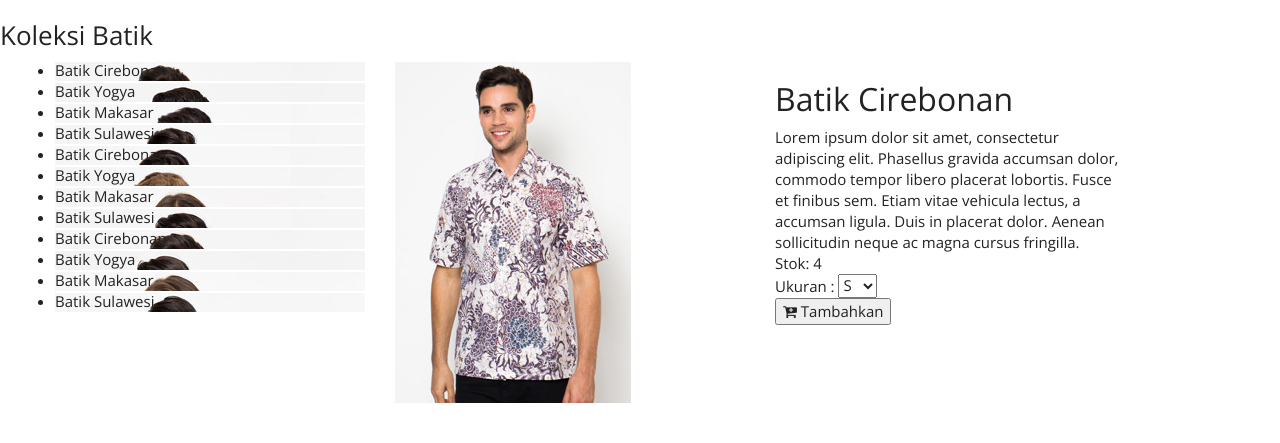
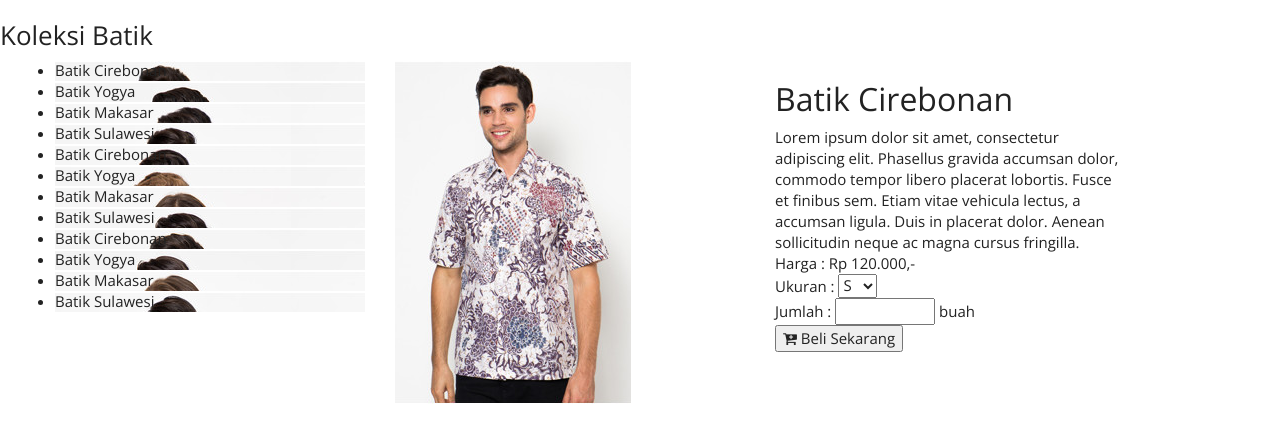
Before and after one commit to afief/Simmerce, a PHP site: page / in a window 1280 px wide. Shown: the top 443 px of the page. Run offline with PHP 8.4, Linux system fonts and the light colour scheme.

Commit message:
keranjang belanja

```diff
--- a/api/data.json
+++ b/api/data.json
@@ -4,84 +4,84 @@
 		{
 			"nama": "Batik Cirebonan",
 			"keterangan": "Lorem ipsum dolor sit amet, consectetur adipiscing elit. Phasellus gravida accumsan dolor, commodo tempor libero placerat lobortis. Fusce et finibus sem. Etiam vitae vehicula lectus, a accumsan ligula. Duis in placerat dolor. Aenean sollicitudin neque ac magna cursus fringilla.",
-			"stok": 4,
+			"harga" : 120000,
 			"ukuran": ["S", "M", "L", "XL"],
 			"image": "uploads/1.jpg"
 		},
 		{
 			"nama": "Batik Yogya",
 			"keterangan": "Lorem ipsum dolor sit amet, consectetur adipiscing elit. Phasellus gravida accumsan dolor, commodo tempor libero placerat lobortis. Fusce et finibus sem. Etiam vitae vehicula lectus, a accumsan ligula. Duis in placerat dolor. Aenean sollicitudin neque ac magna cursus fringilla.",
-			"stok": 4,
+			"harga" : 120000,
 			"ukuran": ["S", "M", "L", "XL"],
 			"image": "uploads/2.jpg"
 		},
 		{
 			"nama": "Batik Makasar",
 			"keterangan": "Lorem ipsum dolor sit amet, consectetur adipiscing elit. Phasellus gravida accumsan dolor, commodo tempor libero placerat lobortis. Fusce et finibus sem. Etiam vitae vehicula lectus, a accumsan ligula. Duis in placerat dolor. Aenean sollicitudin neque ac magna cursus fringilla.",
-			"stok": 4,
+			"harga" : 120000,
 			"ukuran": ["S", "M", "L", "XL"],
 			"image": "uploads/3.jpg"
 		},
 		{
 			"nama": "Batik Sulawesi",
 			"keterangan": "Lorem ipsum dolor sit amet, consectetur adipiscing elit. Phasellus gravida accumsan dolor, commodo tempor libero placerat lobortis. Fusce et finibus sem. Etiam vitae vehicula lectus, a accumsan ligula. Duis in placerat dolor. Aenean sollicitudin neque ac magna cursus fringilla.",
-			"stok": 4,
+			"harga" : 120000,
 			"ukuran": ["S", "M", "L", "XL"],
 			"image": "uploads/4.jpg"
 		},
 		{
 			"nama": "Batik Cirebonan",
 			"keterangan": "Lorem ipsum dolor sit amet, consectetur adipiscing elit. Phasellus gravida accumsan dolor, commodo tempor libero placerat lobortis. Fusce et finibus sem. Etiam vitae vehicula lectus, a accumsan ligula. Duis in placerat dolor. Aenean sollicitudin neque ac magna cursus fringilla.",
-			"stok": 4,
+			"harga" : 120000,
 			"ukuran": ["S", "M", "L", "XL"],
 			"image": "uploads/5.jpg"
 		},
 		{
 			"nama": "Batik Yogya",
 			"keterangan": "Lorem ipsum dolor sit amet, consectetur adipiscing elit. Phasellus gravida accumsan dolor, commodo tempor libero placerat lobortis. Fusce et finibus sem. Etiam vitae vehicula lectus, a accumsan ligula. Duis in placerat dolor. Aenean sollicitudin neque ac magna cursus fringilla.",
-			"stok": 4,
+			"harga" : 120000,
 			"ukuran": ["S", "M", "L", "XL"],
 			"image": "uploads/6.jpg"
 		},
 		{
 			"nama": "Batik Makasar",
 			"keterangan": "Lorem ipsum dolor sit amet, consectetur adipiscing elit. Phasellus gravida accumsan dolor, commodo tempor libero placerat lobortis. Fusce et finibus sem. Etiam vitae vehicula lectus, a accumsan ligula. Duis in placerat dolor. Aenean sollicitudin neque ac magna cursus fringilla.",
-			"stok": 4,
+			"harga" : 120000,
 			"ukuran": ["S", "M", "L", "XL"],
 			"image": "uploads/7.jpg"
 		},
 		{
 			"nama": "Batik Sulawesi",
 			"keterangan": "Lorem ipsum dolor sit amet, consectetur adipiscing elit. Phasellus gravida accumsan dolor, commodo tempor libero placerat lobortis. Fusce et finibus sem. Etiam vitae vehicula lectus, a accumsan ligula. Duis in placerat dolor. Aenean sollicitudin neque ac magna cursus fringilla.",
-			"stok": 4,
+			"harga" : 120000,
 			"ukuran": ["S", "M", "L", "XL"],
 			"image": "uploads/8.jpg"
 		},
 		{
 			"nama": "Batik Cirebonan",
 			"keterangan": "Lorem ipsum dolor sit amet, consectetur adipiscing elit. Phasellus gravida accumsan dolor, commodo tempor libero placerat lobortis. Fusce et finibus sem. Etiam vitae vehicula lectus, a accumsan ligula. Duis in placerat dolor. Aenean sollicitudin neque ac magna cursus fringilla.",
-			"stok": 4,
+			"harga" : 120000,
 			"ukuran": ["S", "M", "L", "XL"],
 			"image": "uploads/9.jpg"
 		},
 		{
 			"nama": "Batik Yogya",
 			"keterangan": "Lorem ipsum dolor sit amet, consectetur adipiscing elit. Phasellus gravida accumsan dolor, commodo tempor libero placerat lobortis. Fusce et finibus sem. Etiam vitae vehicula lectus, a accumsan ligula. Duis in placerat dolor. Aenean sollicitudin neque ac magna cursus fringilla.",
-			"stok": 4,
+			"harga" : 120000,
 			"ukuran": ["S", "M", "L", "XL"],
 			"image": "uploads/10.jpg"
 		},
 		{
 			"nama": "Batik Makasar",
 			"keterangan": "Lorem ipsum dolor sit amet, consectetur adipiscing elit. Phasellus gravida accumsan dolor, commodo tempor libero placerat lobortis. Fusce et finibus sem. Etiam vitae vehicula lectus, a accumsan ligula. Duis in placerat dolor. Aenean sollicitudin neque ac magna cursus fringilla.",
-			"stok": 4,
+			"harga" : 120000,
 			"ukuran": ["S", "M", "L", "XL"],
 			"image": "uploads/11.jpg"
 		},
 		{
 			"nama": "Batik Sulawesi",
 			"keterangan": "Lorem ipsum dolor sit amet, consectetur adipiscing elit. Phasellus gravida accumsan dolor, commodo tempor libero placerat lobortis. Fusce et finibus sem. Etiam vitae vehicula lectus, a accumsan ligula. Duis in placerat dolor. Aenean sollicitudin neque ac magna cursus fringilla.",
-			"stok": 4,
+			"harga" : 120000,
 			"ukuran": ["S", "M", "L", "XL"],
 			"image": "uploads/12.jpg"
 		}
--- a/html/home.html
+++ b/html/home.html
@@ -5,7 +5,7 @@
 
 		<div class="col-sm-4 part koleksi">
 			<ul class="items">
-				<li ng-repeat="item in items" ng-click="thumbClick(item)" style="background-image: url({{item.image}})">
+				<li ng-repeat="item in items" ng-click="thumbClick(item)" ng-class="{selected: (item == selectedItem)}" style="background-image: url({{item.image}})">
 					<div class="info">
 						{{item.nama}}
 					</div>
@@ -20,19 +20,23 @@
 			<h2 class="nama">{{selectedItem.nama}}</h2>
 			<div class="keterangan">{{selectedItem.keterangan}}</div>
 
-			<div class="stok">Stok: <span>{{selectedItem.stok}}</span></div>
+			<div class="stok">Harga : <span>Rp {{numberWithCommas(selectedItem.harga)}},-</span></div>
 			<div class="ukuran">Ukuran :
 				<select name="">
 					<option ng-repeat="uku in selectedItem.ukuran" value="uku">{{uku}}</option>
 				</select>
 			</div>
+			<div class="jumlah stok">
+				Jumlah :
+				<input type="number" style="width: 100px" ng-model="purchaseItem.jumlah"> buah
+			</div>
 
-			<button>
+			<button ng-click="buyItem(selectedItem)">
 				<span class="icon">
 					<i class="fa fa-cart-plus"></i>
 				</span>
 				<span class="text">
-					Tambahkan
+					Beli Sekarang
 				</span>
 			</button>
 		</div>
--- a/js/PageModule.js
+++ b/js/PageModule.js
@@ -8,13 +8,23 @@ pageModule.config(['$routeProvider',
 			controller: 'HomeController',
 			authenticate: false
 		}).
+		when('/cart', {
+			templateUrl: 'html/cart.html',
+			controller: "CartController",
+			authenticate: false
+		}).
 		otherwise({
 			redirectTo: '/'
 		});
 	}
 	]);
 
-pageModule.controller('HomeController', ['$scope', 'user', function($scope, user){
+pageModule.run(["$rootScope", function($root) {
+	$root.purchaseItem = {}
+}
+]);
+
+pageModule.controller('HomeController', ['$scope', '$rootScope', 'user', '$location', function($scope, $root, user, location){
 
 	$scope.items = [];
 	$scope.selectedItem = {};
@@ -29,4 +39,27 @@ pageModule.controller('HomeController', ['$scope', 'user', function($scope, user
 		$scope.selectedItem = item;
 	}
 
-}])
+	$root.purchaseItem = {};
+	$scope.buyItem = function(selectedItem) {
+		console.log(selectedItem);
+		$root.purchaseItem.item = selectedItem;
+		location.path("/cart");
+	}
+
+	$scope.numberWithCommas = numberWithCommas;
+
+}]);
+
+pageModule.controller('CartController', ['$scope', '$rootScope', 'user', '$location', function($scope, $root, user, $location) {
+	console.log($root.purchaseItem.item);
+	if ($root.purchaseItem.item) {
+		$scope.hargaTotal = $root.purchaseItem.jumlah * $root.purchaseItem.item.harga;
+		console.log($root.purchaseItem.item.jumlah, $root.purchaseItem.item.harga);
+	} else {
+		$location.path("/");
+	}
+
+	$scope.selectedItem = $root.purchaseItem.item;
+	$scope.numberWithCommas = numberWithCommas;
+
+}]);
--- a/js/main.js
+++ b/js/main.js
@@ -3,3 +3,9 @@ var apiUrl = "api/";
 (function() {
 	var batikOL = angular.module("BatikOL", ["ngRoute", "PageModule", "UserModule"]);
 })();
+
+function numberWithCommas(x) {
+	if (x)
+		return x.toString().replace(/\B(?=(\d{3})+(?!\d))/g, ".");
+	return "";
+}
```
Also changed, not shown: css/scss/scss_cache/a055adbd316e54455168cd7493960c54.css (+8 -2 lines), css/scss/style.scss (+8 -0 lines), html/cart.html (added, +44 -0 lines).
